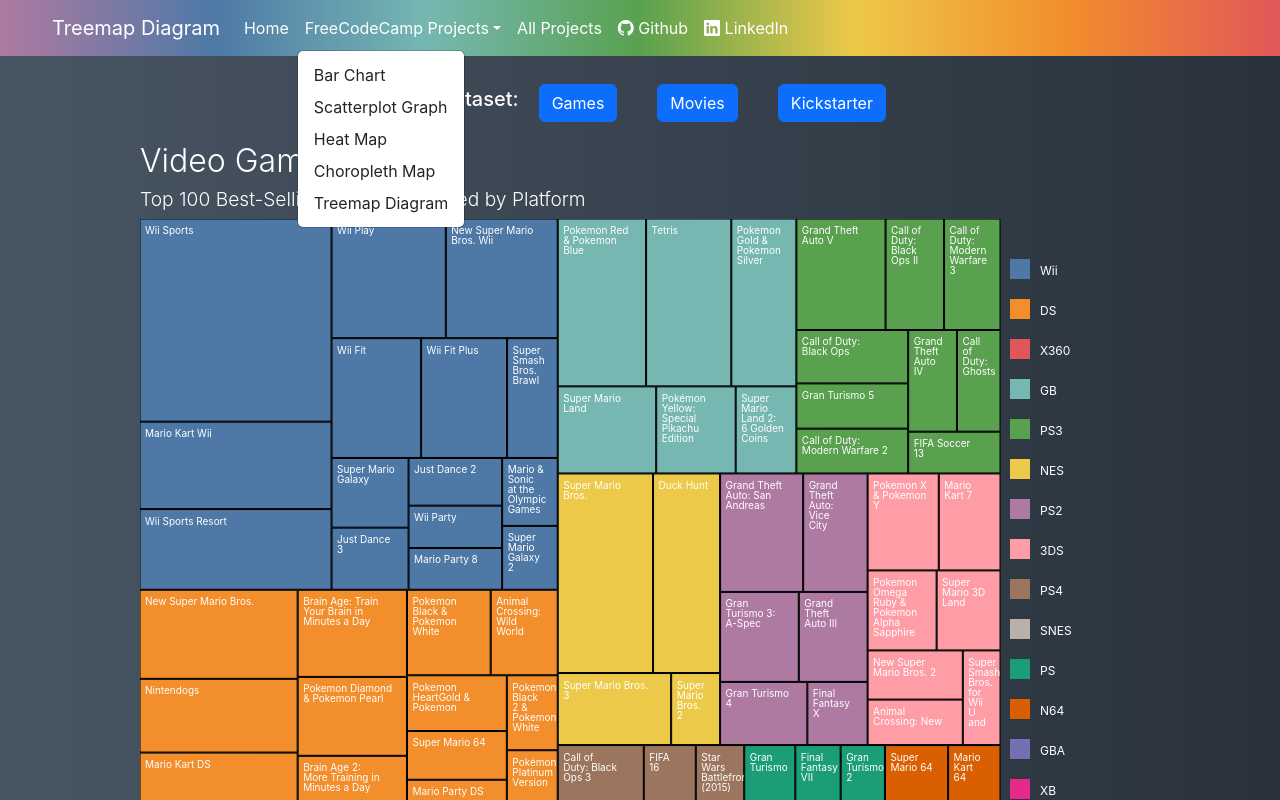
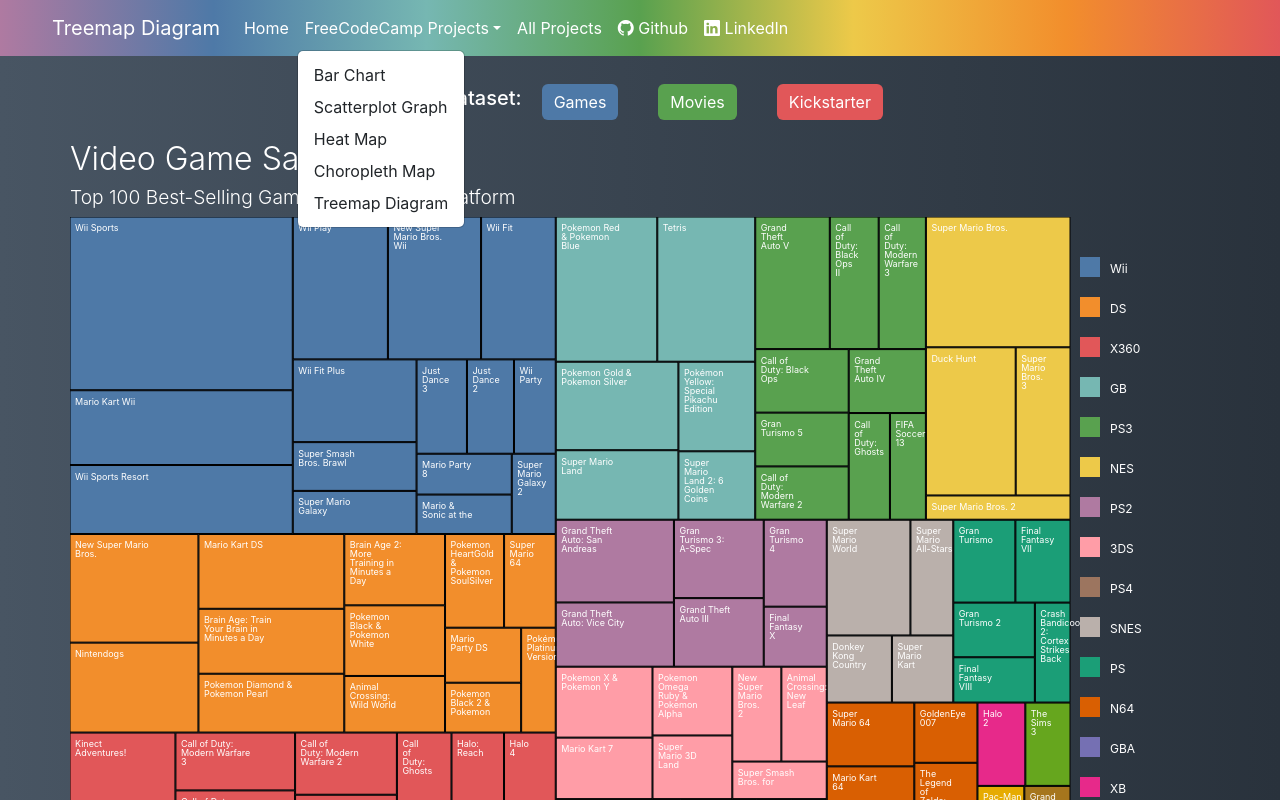
Before and after one commit to PLCoster/fcc_datavis_project5, a Next.js app: page / in a window 1280 px wide. Both pictures are taken after a click on the button "FreeCodeCamp Projects". Shown: the top 800 px of the page. Built offline with nearby package versions, Linux system fonts and the light colour scheme; no server answers.

Commit message:
TreemapContainer now monitors available size for plot and passes it down to TreeMap on each window resize event
Treemaps now initially fade in

Dataset button styles updated

```diff
--- a/components/NavBar.js
+++ b/components/NavBar.js
@@ -15,7 +15,7 @@
     return (
       <NavDropdown.Item
         key={name}
-        href={`https://plcoster.github.io/fcc_frontendlibs_project${index}/`}
+        href={`https://plcoster.github.io/fcc_datavis_project${index}/`}
       >
         {name}
       </NavDropdown.Item>
--- a/components/TreeMap.js
+++ b/components/TreeMap.js
@@ -1,28 +1,34 @@
-import { useEffect } from 'react';
+import { useState, useEffect } from 'react';
 
 import buildTreeMap from './helpers/buildTreeMap';
 
 import styles from './styles/TreeMap.module.css';
 
-const parentContainerClassName = 'treemap-container';
+const treemapParentID = 'treemap-container';
 
-function TreeMap({ plotInfo, dataReady }) {
+function TreeMap({ plotInfo, dataReady, containerWidth }) {
+  const [containerOpacity, setContainerOpacity] = useState(0);
+
   useEffect(() => {
-    // When data is ready, update plot using helper
+    // When data is ready, update plot using helper, make it visible
     if (dataReady) {
-      buildTreeMap(plotInfo, `.${parentContainerClassName}`);
+      buildTreeMap(plotInfo, `#${treemapParentID}`, containerWidth);
+      setContainerOpacity(1);
     }
-  }, [plotInfo, dataReady]);
+  }, [plotInfo, dataReady, containerWidth, setContainerOpacity]);
 
   return (
-    <div>
+    <div
+      className={styles.treemapContainer}
+      style={{ opacity: containerOpacity }}
+    >
       <h1 id="title" className={`display-6 ${styles.title}`}>
         {plotInfo.title}
       </h1>
       <h2 id="description" className={`display-6 ${styles.subtitle}`}>
         {plotInfo.subtitle}
       </h2>
-      <div className={parentContainerClassName}></div>
+      <div id={treemapParentID}></div>
     </div>
   );
 }
--- a/components/TreeMapContainer.js
+++ b/components/TreeMapContainer.js
@@ -1,4 +1,4 @@
-import { useState, useEffect, useCallback } from 'react';
+import { useState, useEffect, useRef } from 'react';
 
 import { Container, Button } from 'react-bootstrap';
 
@@ -57,6 +57,10 @@
   });
   const [loadingData, setLoadingData] = useState(true);
 
+  const [containerWidth, setContainerWidth] = useState(1000);
+
+  const containerRef = useRef(null);
+
   // Load Current Dataset by Name it whenever the current Dataset Changes:
   useEffect(() => {
     const { url, title, subtitle, categoryFormatter, valueFormatter, backup } =
@@ -109,9 +113,21 @@
       });
   }, [currentDatasetName, plotDatasets]);
 
+  // Set up event listener to update plot width on window resize
+  useEffect(() => {
+    const handleWindowResize = () => {
+      setContainerWidth(containerRef.current.clientWidth);
+    };
+    handleWindowResize();
+    window.addEventListener('resize', handleWindowResize);
+    return () => {
+      window.removeEventListener('resize', handleWindowResize);
+    };
+  }, []);
+
   return (
-    <>
-      <Container className={styles.treemapcontainer}>
+    <main>
+      <Container className={styles.treemapcontainer} ref={containerRef}>
         <div className={styles.databuttoncontainer}>
           <h5>Select Dataset: </h5>
           <Button
@@ -133,9 +149,13 @@
             Kickstarter
           </Button>
         </div>
-        <TreeMap plotInfo={currentDataset} dataReady={!loadingData} />
+        <TreeMap
+          plotInfo={currentDataset}
+          dataReady={!loadingData}
+          containerWidth={containerWidth}
+        />
       </Container>
-    </>
+    </main>
   );
 }
 
--- a/components/helpers/buildTreeMap.js
+++ b/components/helpers/buildTreeMap.js
@@ -63,22 +63,20 @@
 
 function buildTreeMap(
   { data, valueFormatter, categoryFormatter },
-  parentSelector
+  parentSelector,
+  parentWidth
 ) {
-  console.log('Trying to build tree map!');
-  console.log(valueFormatter, categoryFormatter);
-
   const plotDiv = d3.select(parentSelector);
   plotDiv.html('');
 
-  const width = 1000;
-  const height = 0.8 * width;
+  const width = parentWidth;
+  const height = 0.6 * width;
   const padding = {
     right: 140,
     tileInner: 1,
     tileTextInner: 5,
   };
-  const tileFontSize = width / 100;
+  const tileFontSize = Math.floor(width / 100) - 2;
 
   const graphSVG = plotDiv
     .append('svg')
@@ -183,7 +181,7 @@
           const availableTileWidth = d.x1 - d.x0 - 2 * padding.tileTextInner;
 
           // Determine if the current word will fit on the same line
-          if ((lastWordLength + word.length + 1) * 6 < availableTileWidth) {
+          if ((lastWordLength + word.length + 1) * 7 < availableTileWidth) {
             // Current word will fit on line with previous word(s) -> combine into one token
             lastDataObj.word = lastDataObj.word + ' ' + word;
           } else {
@@ -197,10 +195,10 @@
     .enter()
     .append('tspan')
     .attr('x', (d) => d.x + padding.tileTextInner)
-    .attr('y', (d, i) => d.y + tileFontSize + padding.tileTextInner + i * 10)
+    .attr('y', (d, i) => d.y + padding.tileTextInner + (i + 1) * tileFontSize)
     .attr('visibility', (d, i) => {
       // Hide any tspan elements that would overflow bottom of tile
-      return tileFontSize + padding.tileTextInner + (i + 1) * 10 > d.h
+      return tileFontSize + padding.tileTextInner + (i + 1) * tileFontSize > d.h
         ? 'hidden'
         : 'visible';
     })
--- a/components/styles/TreeMap.module.css
+++ b/components/styles/TreeMap.module.css
@@ -1,3 +1,7 @@
+/* === CONTAINER OF PLOT AND HEADINGS === */
+.treemapContainer {
+  transition: opacity 1s;
+}
 /* === PLOT HEADINGS === */
 .title {
   font-size: 2rem;
--- a/components/styles/TreeMapContainer.module.css
+++ b/components/styles/TreeMapContainer.module.css
@@ -1,5 +1,6 @@
 .treemapcontainer {
   margin: 1vh auto 5vh auto;
+  /* min-width: 720px; */
   display: flex;
   align-items: center;
   flex-direction: column;
@@ -13,4 +14,17 @@
 
 .databutton {
   margin: 20px;
+  border: none;
 }
+
+.databutton:first-of-type {
+  background-color: #4e79a7;
+}
+
+.databutton:nth-of-type(2) {
+  background-color: #59a14f;
+}
+
+.databutton:nth-of-type(3) {
+  background-color: #e15759;
+}
```
